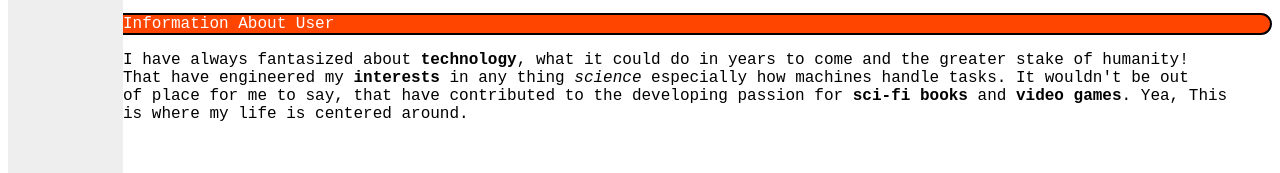
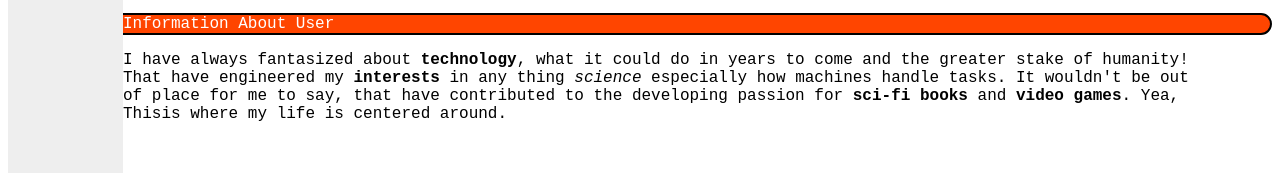
Before and after one commit to Usenmfon/Profile_Task3, a plain HTML site: page index.html in a window 1280 px wide. Shown: the part 431-604 px from the top of the page. Drawn offline with Linux system fonts and the light colour scheme.

Commit message:
Update index.html

```diff
--- a/index.html
+++ b/index.html
@@ -57,7 +57,7 @@
     <p id="UserInfo">Information About User</p>
     <div class="summary">
         <p>I have always fantasized about <strong>technology</strong>, what it could do in years to come and the greater stake of humanity!<br> That have engineered my <strong>interests</strong> in any thing <em>science</em> especially how machines handle
-            tasks. It wouldn't be out<br>of place for me to say, that have contributed to the developing passion for <strong>sci-fi books</strong> and <strong>video games</strong>. Yea, This<br>is where my life is centered around.
+            tasks. It wouldn't be out<br>of place for me to say, that have contributed to the developing passion for <strong>sci-fi books</strong> and <strong>video games</strong>. Yea,<br>Thisis where my life is centered around.
         </p>
     </div>
     </div>
```
